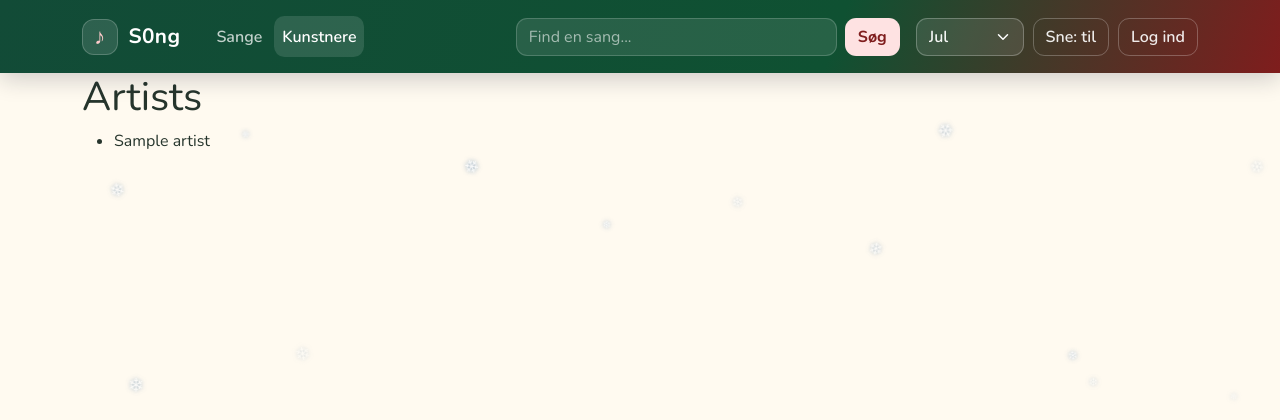
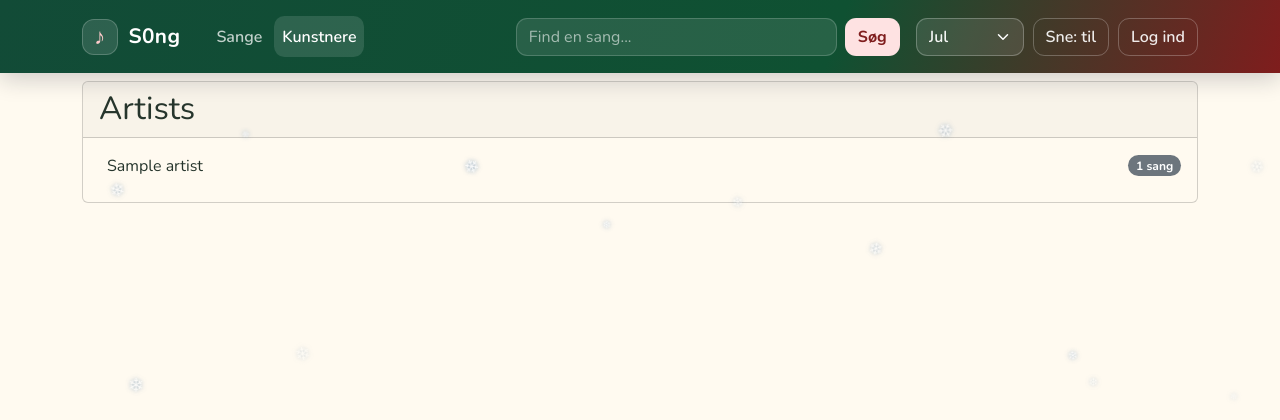
Before and after one commit to glenoc/s0ng, a Laravel app: page /artist in a window 1280 px wide. Shown: the top 420 px of the page. Run offline with Laravel 12, Linux system fonts and the light colour scheme; tables that the repository leaves empty hold one stand-in row (values such as "Sample post"); data that the repository does not hold is empty; some web fonts are replaced.

Commit message:
Shine up on artists

```diff
--- a/app/Http/Controllers/ArtistController.php
+++ b/app/Http/Controllers/ArtistController.php
@@ -14,7 +14,7 @@ class ArtistController extends Controller
     */
     public function index()
     {
-        $artists = Artist::all();
+        $artists = Artist::withCount('songs')->orderBy('name')->get();
         return view('artists.index', ['artists' => $artists]);
     }
 
--- a/resources/views/artists/index.blade.php
+++ b/resources/views/artists/index.blade.php
@@ -1,13 +1,29 @@
 @extends('layout')
 
+@section('style')
+<style>
+ul {
+    padding-left: 0.5rem;
+}
+</style>
+@endsection
+
 @section('content')
-
-<div>
-<h1>Artists</h1>
-<ul>
-@foreach ($artists as $artist)
-    <li><a href="{{route('artist.show', $artist->id)}}">{{$artist->name}}</a></li>
-@endforeach
-</ul>
+<div class="card mt-2">
+    <div class="card-header">
+        <span class="h2 card-title">Artists</span>
+    </div>
+    <div class="card-body">
+        <ul class="mb-0">
+        @foreach ($artists as $artist)
+        <li class="d-flex justify-content-between align-items-center mb-2">
+            <a href="{{ route('artist.show', $artist->id) }}">{{ $artist->name }}</a>
+            <span class="badge rounded-pill text-bg-secondary">
+                {{ $artist->songs_count }} {{ $artist->songs_count === 1 ? 'sang' : 'sange' }}
+            </span>
+        </li>
+        @endforeach
+        </ul>
+    </div>
 </div>
 @endsection
```
